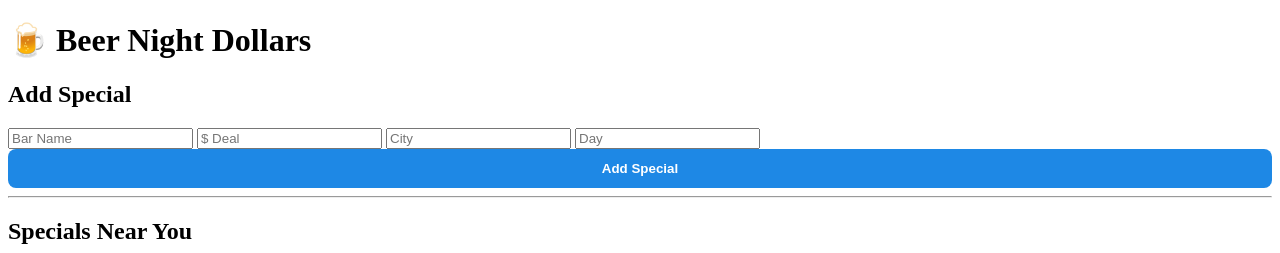
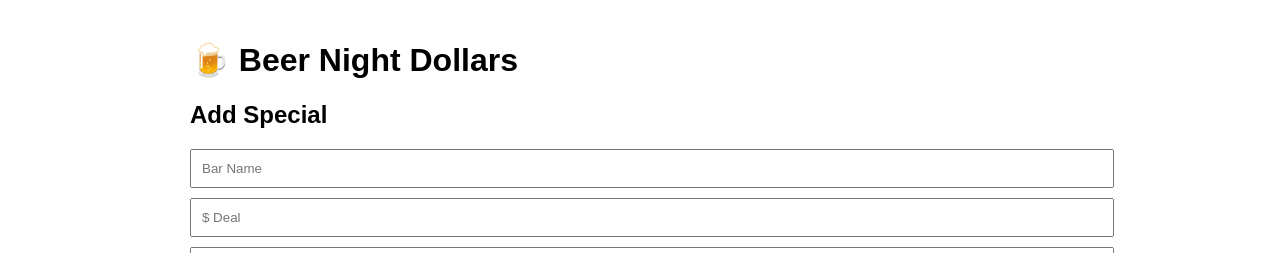
Before and after one commit to seprimo22-bit/Dollar-beer-night, a Flask app: page / in a window 1280 px wide. Shown: the top 253 px of the page. Run offline with Flask 3, Linux system fonts and the light colour scheme; data that the repository does not hold is empty.

Commit message:
Update style.css

```diff
--- a/static/style.css
+++ b/static/style.css
@@ -1,14 +1,32 @@
+body {
+    font-family: Arial;
+    max-width: 900px;
+    margin: auto;
+    padding: 20px;
+}
+
+input {
+    width: 100%;
+    padding: 10px;
+    margin-bottom: 10px;
+}
+
 button {
     width: 100%;
     padding: 12px;
     background: #1e88e5;
     border: none;
+    color: white;
     border-radius: 8px;
     font-weight: bold;
-  color: white;
     cursor: pointer;
 }
 
 button:hover {
     background: #1565c0;
 }
+
+#map {
+    height: 300px;
+    margin-top: 20px;
+}
```
Lines whose indentation alone changed are shown as unchanged.
